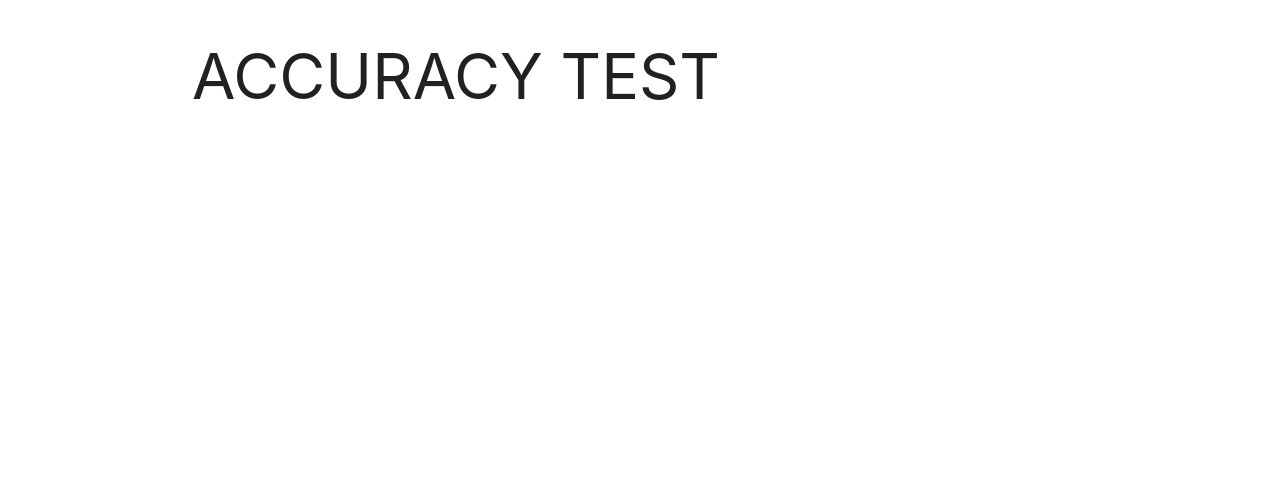
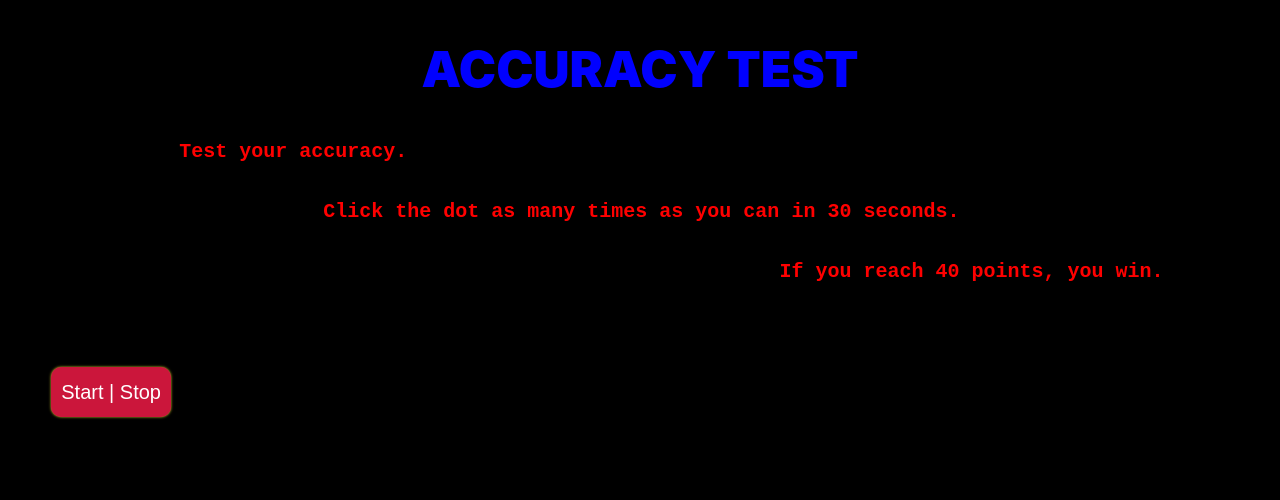
Before and after one commit to InnanaDM/Accuracy_Game, a plain HTML site: page index.html in a window 1280 px wide. Drawn offline with nearby package versions, Linux system fonts and the light colour scheme.

Commit message:
creating...

```diff
--- a/index.html
+++ b/index.html
@@ -14,15 +14,37 @@
 
     <div class="container">
         <div class="row">
-    <h1>ACCURACY TEST</h1>
+            <div class="col s12">
+                <h1>ACCURACY TEST</h1>
+
+             <pre><p class="instructions">              Test your accuracy.<br> <br>                          Click the dot as many times as you can in 30 seconds.<br> <br>                                                                If you reach 40 points, you win.</p></pre>
+            </div>
+        </div>
+
+        <div class="row">
+            <div class="col s12">
+                <form name="clickPanel">
+                <button name="startStop" onclick="play()">Start  |  Stop</button>
+
+
+                    <table class="gridBox">
+                        <tr>
 
 
 
 
 
-</div>
-<!-- end of container -->
-</div>
+
+
+
+                        </tr>
+                    </table>
+                </form>
+            </div>
+        </div>
+
+        <!-- end of container -->
+    </div>
     <!--JavaScript at end of body for optimized loading-->
     <script type="text/javascript" src="js/materialize.min.js"></script>
     <script src="../app.js"></script>
--- a/style.css
+++ b/style.css
@@ -0,0 +1,74 @@
+/* browser window */
+html, body {
+    width: 100%;
+    height: 100%;
+    margin: 0;
+    padding: 0;
+    background-color: blue;
+}
+/* holds all page content */
+.container {
+    width: inherit;
+    height: inherit;
+    margin: 0;
+    padding: 0;
+    background-color: black;
+    color: red;
+}
+
+/* title text */
+h1 {
+    color: blue;
+    font-size: 50px;
+    font-weight: 900;
+    text-align: center;
+    margin-bottom: 40px;
+}
+
+/* instruction text */
+.instructions {
+    font-size: 20px;
+    font-weight: 700;
+    /* text-align: center; */
+}
+
+button {
+    height: 45px;
+    background-color: blue;
+    -webkit-border-radius: 10px;
+    border-radius: 10px;
+    border: none;
+    outline: none;
+    font-size: 35px;
+    height: 50px;
+    color: #FFFFFF;
+    cursor: pointer;
+    display: inline-block;
+    font-family: Arial;
+    font-size: 20px;
+    padding: 5px 10px;
+    text-align: center;
+    text-decoration: none;
+    -webkit-animation: glowing 1500ms infinite;
+    -moz-animation: glowing 1500ms infinite;
+    -o-animation: glowing 1500ms infinite;
+    animation: glowing 1500ms infinite;
+    margin: 40px;
+
+}
+
+ @-webkit-keyframes glowing  {
+
+    25% { background-color:  #FFF633; -webkit-box-shadow: 0 0 40px #FFF633; }
+    25% { background-color: #E51922; -webkit-box-shadow: 0 0 3px #FFF633; }
+    25% { background-color:#FFF633; -webkit-box-shadow: 0 0 3px #B20000; }
+    25% { background-color:#E51922; -webkit-box-shadow: 0 0 3px #FFF633; }
+
+  }
+
+
+/* holds grid test */
+.gridBox {
+   background-color: yellow;
+   margin-top: 40px;
+}
```
